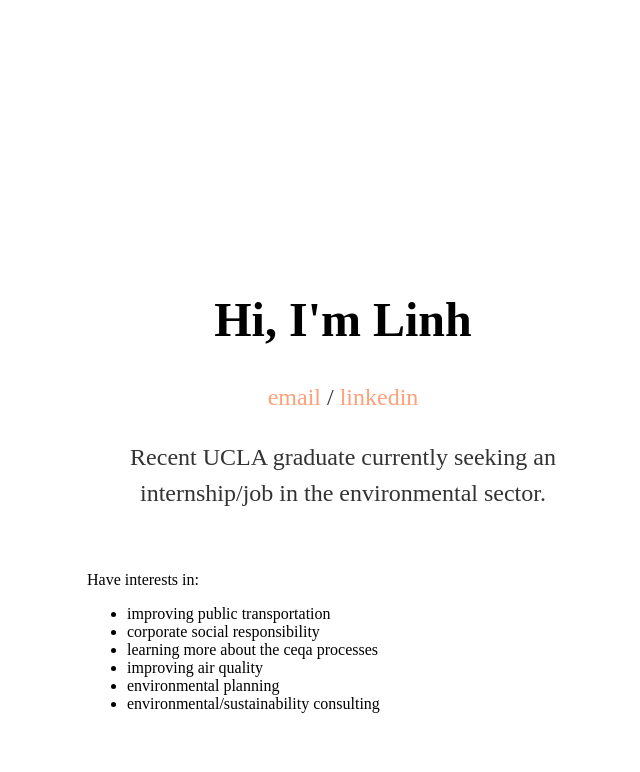
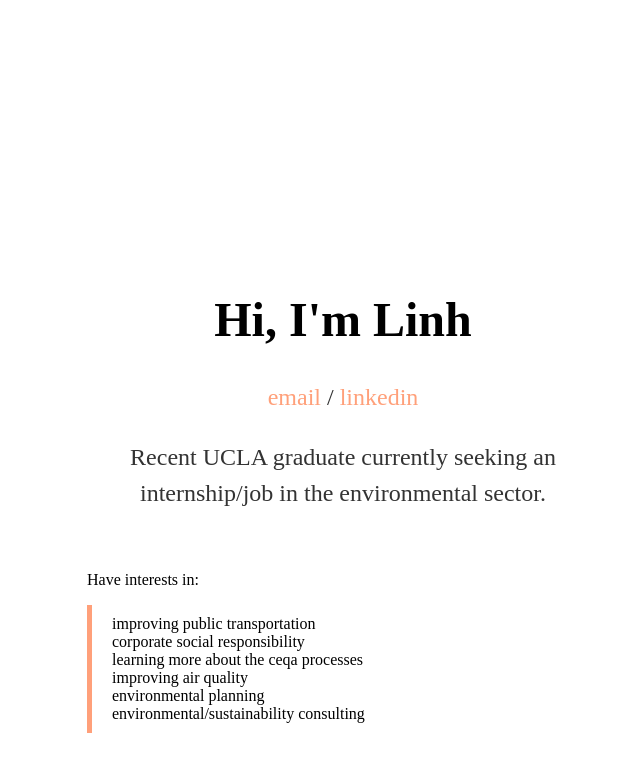
Before and after one commit to lttrinh/lttrinh.github.io, a Jekyll site: the page built from index.html, in a window 1280 px wide. Shown: the top 772 px of the page, without its empty margins (297-937 px from the left). Built offline with Jekyll 4.4.1, drawn with Linux system fonts in a browser that asks for light colours.

Commit message:
Update main.css

```diff
--- a/css/main.css
+++ b/css/main.css
@@ -28,3 +28,11 @@ a:hover {
     color: #ff7f4d;
     text-decoration: underline;
 }
+
+ul {
+    font-family: 'futura';
+    border-left: 5px solid #FFA07A;
+    background-color: #fff;
+    list-style-type: none;
+    padding: 10px 20px;
+}
```
